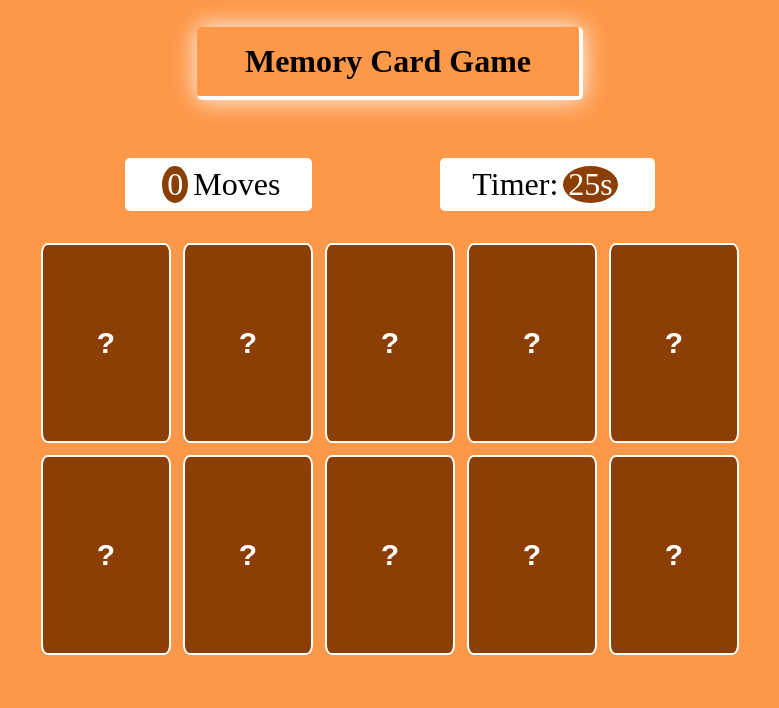
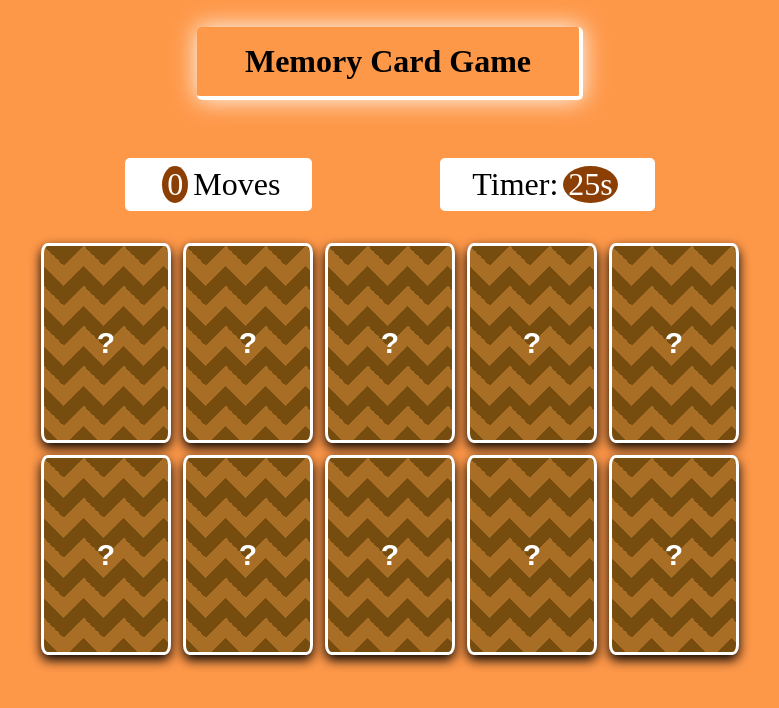
Before and after one commit to JAMILA-AIT-HAMOU/Memory-Card-Game, a React (Vite) app: page / in a window 1280 px wide. Shown: the top 708 px of the page, without its empty margins (250-1029 px from the left). Built offline with nearby package versions, Linux system fonts and the light colour scheme.

Commit message:
card's background...

```diff
--- a/src/App.css
+++ b/src/App.css
@@ -24,27 +24,35 @@ h1{
 .card{
   width: 130px;
   height: 200px;
-  border: 2px solid white;
-  background-color:var(--card-color);
+  border: 3px solid white;
+   background:
+    linear-gradient(135deg,var(--zellige-color) 25%, transparent 25%) -20px 0,
+    linear-gradient(225deg, var(--zellige-color) 25%, transparent 25%) -20px 0,
+    linear-gradient(315deg,var(--zellige-color) 25%, transparent 25%),
+    linear-gradient(45deg,var(--zellige-color)  25%, transparent 25%);
+  background-size: 40px 40px;
+  background-color: #a86e26;
   color:white;
   border-radius: 5%;
   font-size: 30px;
   font-weight: bold;
   transition: 0.4s ease-in-out;
+  box-shadow: 0 5px 12px black;
 }
+
 .card:hover{
   cursor: pointer;
   background-color: var(--hover-color);
   transform: scale(1.05);
 }
 .card--flipped{
-  background-color: grey;
+  background:var(--card-color);
   color: white;
   transform: scale(1.05);
+  box-shadow: 0 5px 12px white;
 }
 .card--flipped:hover{
    cursor: pointer;
-  background-color: grey;
   transform: scale(1.05);
 }
 .card--flipped:disabled{
--- a/src/index.css
+++ b/src/index.css
@@ -2,6 +2,7 @@
   --back-color:#fe9849;
   --card-color:#8c3f04;
   --hover-color:#632d03;
+  --zellige-color:#764d0f;
 }
 body{
   background-color: var(--back-color);
```
